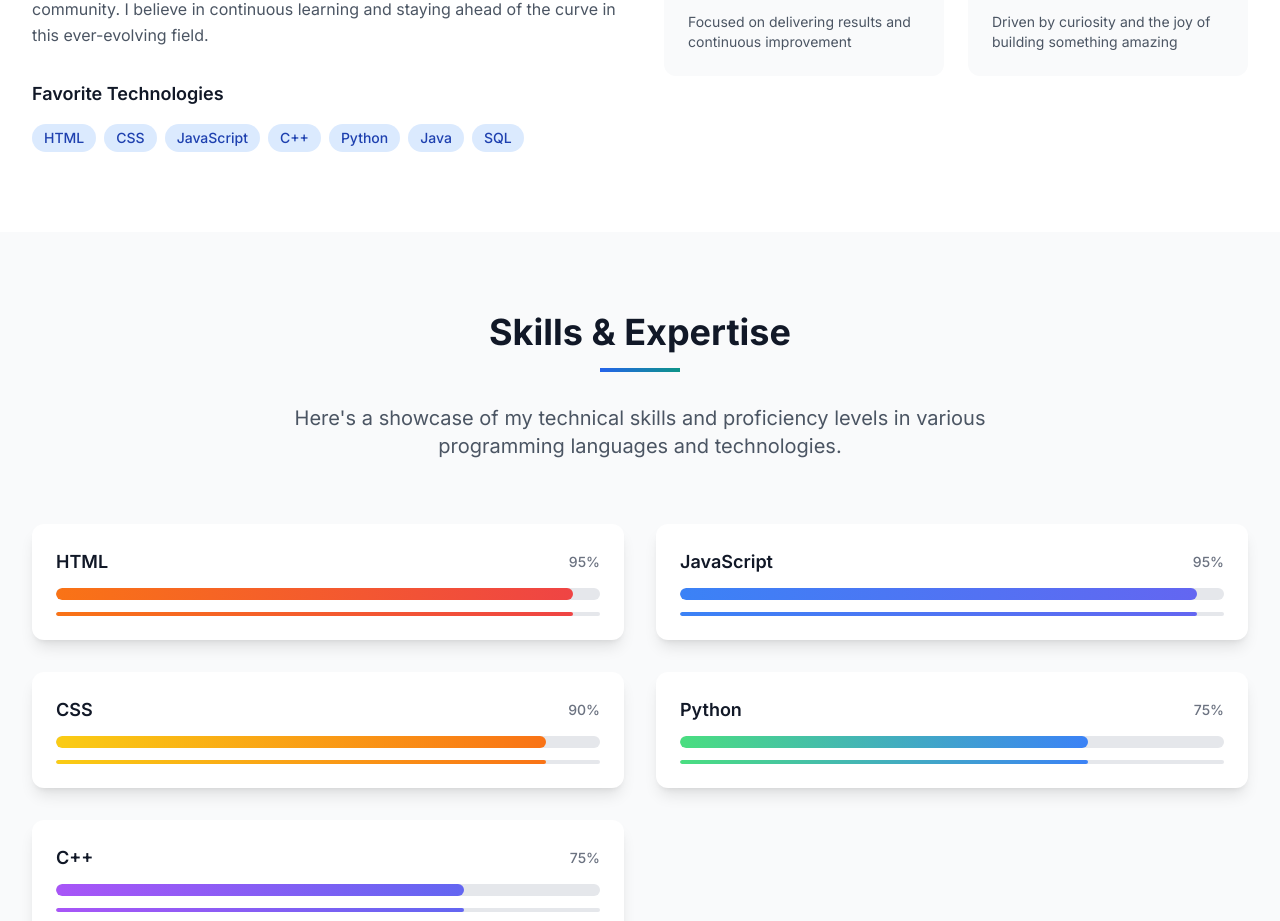
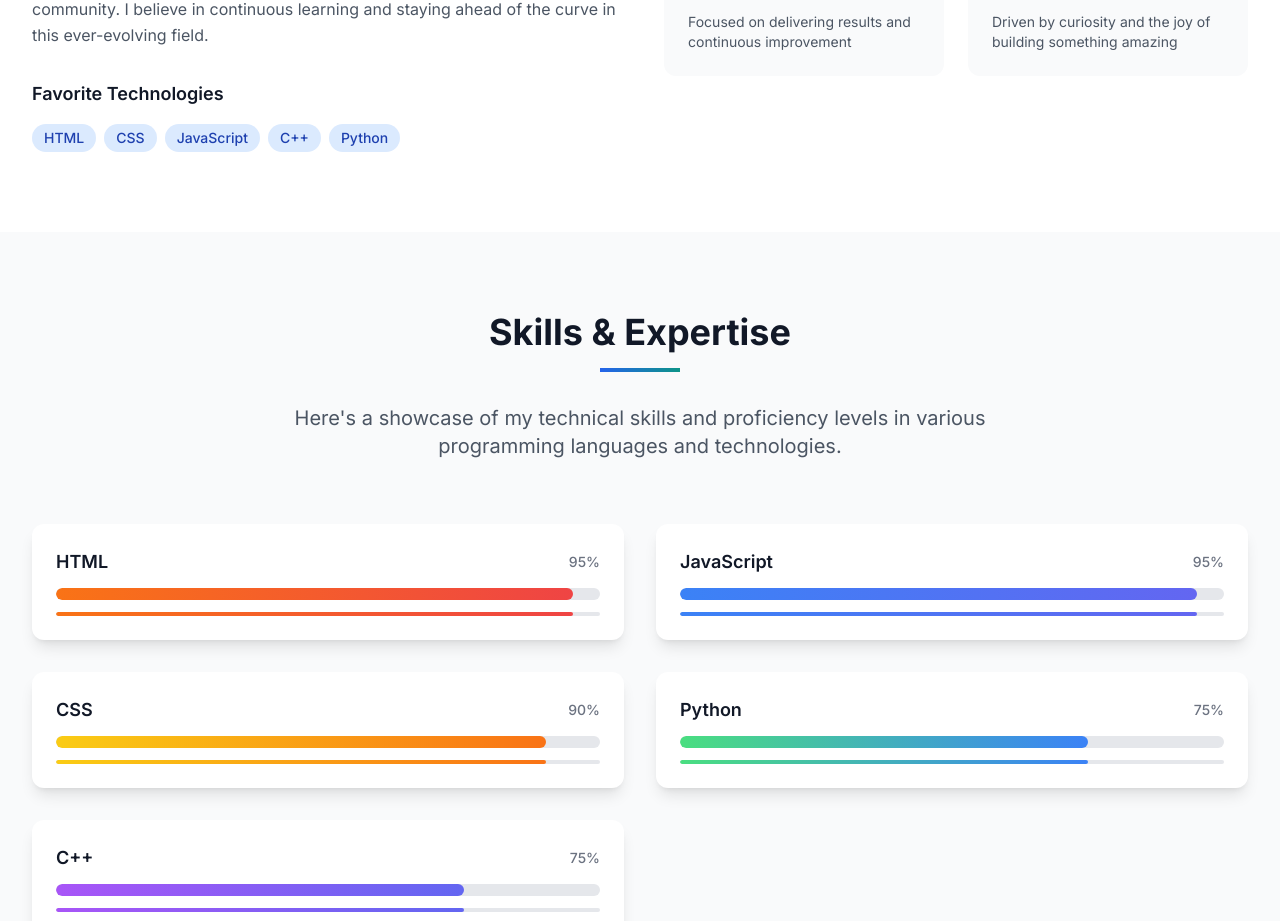
Before and after one commit to Eyob37/New-project, a React (Vite) app: page / in a window 1280 px wide. Shown: the part 1356-2277 px from the top of the page. Built offline with nearby package versions, Linux system fonts and the light colour scheme.

Commit message:
Update About.tsx

```diff
--- a/src/components/About.tsx
+++ b/src/components/About.tsx
@@ -3,7 +3,7 @@ import { Code2, Coffee, Lightbulb, Target } from 'lucide-react';
 
 const About: React.FC = () => {
   const technologies = [
-    'HTML', 'CSS', 'JavaScript', 'C++', 'Python', 'Java', 'SQL'
+    'HTML', 'CSS', 'JavaScript', 'C++', 'Python'
   ];
 
   const highlights = [
```
